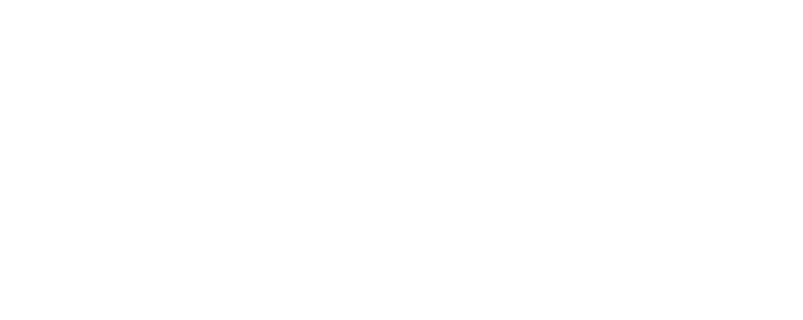
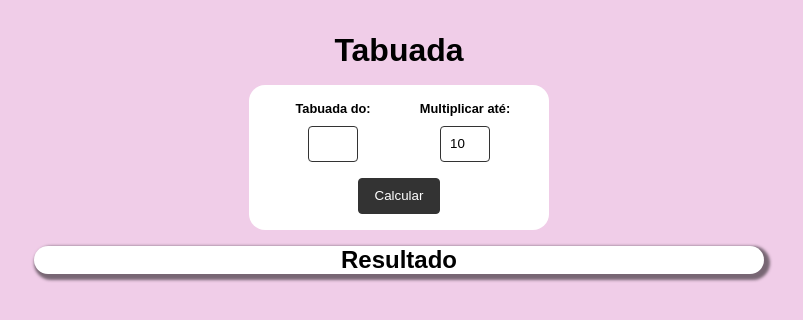
Before and after one commit to abraaorochapb/tabuadaJS, a plain HTML site: page index.html in a window 1280 px wide. Shown: the whole page, without its empty margins (241-1044 px from the left). Drawn offline with Linux system fonts and the light colour scheme.

Commit message:
Estrutura HTML e estilização do projeto

```diff
--- a/estilos/geral.css
+++ b/estilos/geral.css
@@ -4,3 +4,6 @@
   box-sizing: border-box;
   font-family: Arial, Helvetica, sans-serif;
 }
+body{
+  background-color: rgb(240, 205, 232);
+}
--- /dev/null
+++ b/estilos/main.css
@@ -0,0 +1,73 @@
+.main{
+  text-align: center;
+  padding: 2rem;
+}
+.main h1{
+  margin-bottom: 1rem;
+}
+
+.form{
+  display: flex;
+  justify-content: center;
+  align-items: center;
+  flex-wrap: wrap;
+  margin: 1rem auto;
+  max-width: 300px;
+  background-color: #fff;
+  border-radius: 1rem;
+}
+
+.form-control{
+  display: flex;
+  flex-direction: column;
+  align-items: center;
+  width: 100px;
+  margin: 0 1rem;
+}
+.form-control label{
+  margin-bottom: 0.6rem;
+  margin-top: 1rem;
+  font-size: 0.8rem;
+  font-weight: bold;
+}
+.form-control input{
+  margin-bottom: 1rem;
+  flex: 1;
+  padding: 0.6rem 0.4rem;
+  border: 1px solid #333;
+  border-radius: 4px;
+  width: 50px;
+  text-align: center;
+}
+
+.submit-btn {
+  padding: 0.6rem 1rem;
+  border: 1px solid #333;
+  border-radius: 4px;
+  background-color: #333;
+  color: #fff;
+  cursor: pointer;
+  margin-bottom: 1rem;
+}
+
+.bloco-resultado{
+  display: flex;
+  justify-content: center;
+  align-items: center;
+  flex-wrap: wrap;
+  gap: 10px;
+  padding: 10px;
+}
+
+.container-resultado{
+  box-shadow: 3px 3px 3px 3px rgba(0, 0, 0, 0.5);
+  background-color: #fff;
+  width: 60%;
+  margin: 0 auto;
+  border-radius: 20px;
+}
+@media (max-width: 600px) {
+  .container-resultado{
+    width: 90%;
+  }
+}
--- a/index.html
+++ b/index.html
@@ -5,9 +5,31 @@
   <meta name="viewport" content="width=device-width, initial-scale=1.0">
   <title>Tabuada</title>
   <link rel="stylesheet" href="estilos/geral.css">
+  <link rel="stylesheet" href="estilos/main.css">
   <script src="script.js" defer></script>
 </head>
 <body>
+  <main class="main">
+    <h1>Tabuada</h1>
 
+    <form class="form">
+      <div class="form-control">
+        <label for="num">Tabuada do: </label>
+        <input type="number" name="num" id="num">
+      </div>
+
+      <div class="form-control">
+        <label for="max">Multiplicar até: </label>
+        <input type="number" name="max" id="max" value="10">
+      </div>
+
+      <input type="submit" value="Calcular" class="submit-btn">
+    </form>
+
+    <div class="container-resultado">
+      <h2>Resultado</h2>
+    </div>
+
+  </main>
 </body>
 </html>
```
